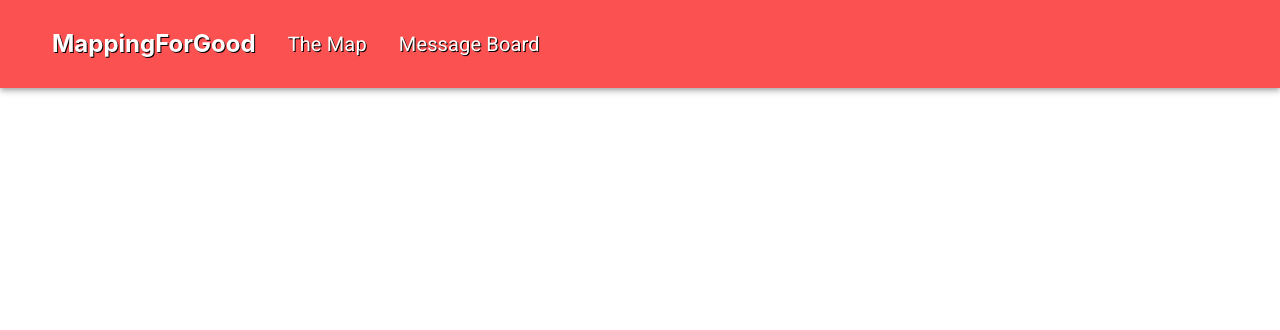
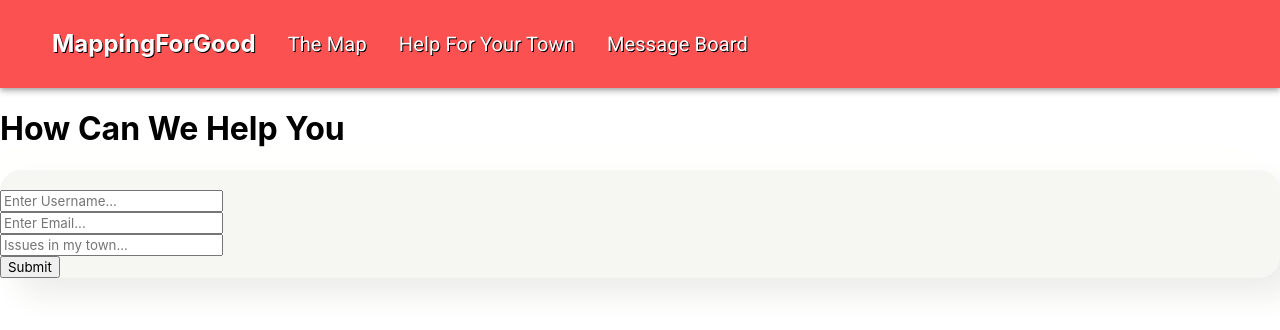
Before and after one commit to samderanova/MappingForGood, a React (Create React App) app in the folder frontend/: page /help-form in a window 1280 px wide. Shown: the top 330 px of the page. Built offline with nearby package versions, Linux system fonts and the light colour scheme.

Commit message:
Add routes to server, Create Form

```diff
--- a/frontend/src/App.js
+++ b/frontend/src/App.js
@@ -5,6 +5,7 @@ import Map from './components/Map/Map';
 import Home from './components/Home/Home';
 import MessageBoard from './components/MessageBoard/MessageBoard'
 import './App.css';
+import Form from './components/Form/Form';
 
 export default class App extends React.Component {
   render () {
@@ -19,6 +20,9 @@ export default class App extends React.Component {
               <Link to='/map'>
                 <Typography variant="h6">The Map</Typography>
               </Link>
+              <Link to='/help-form'>
+                <Typography variant="h6">Help For Your Town</Typography>
+              </Link>
               <Link to='/messageBoard'>
                 <Typography variant="h6">Message Board</Typography>
               </Link>
@@ -26,6 +30,7 @@ export default class App extends React.Component {
           </AppBar>
           <Route path='/' exact component={Home} />
           <Route path='/map' component={Map} />
+          <Route path='/help-form' component={Form} />
           <Route path='/messageBoard' component={MessageBoard} />
         </Router>
       </div>
--- a/frontend/src/components/Form/Form.css
+++ b/frontend/src/components/Form/Form.css
@@ -0,0 +1,21 @@
+#form-container {
+    margin: 0 2.5rem;
+}
+
+#form-header{
+    text-align: center;
+    font-size: 3rem;
+    font-weight: 200;
+    padding: 1rem 0.25rem;
+    animation-name: fade-in;
+    animation-duration: 1s;
+}
+
+
+Form .card
+{
+    border-radius: 21px;
+background: #f6f7f3;
+box-shadow:  16px 16px 32px #ecede9,
+             -16px -16px 32px #fffffd;
+}
--- a/frontend/src/components/Form/Form.js
+++ b/frontend/src/components/Form/Form.js
@@ -1,7 +1,7 @@
 import React from 'react';
-import './Home.css';
+import './Form.css';
 
-export default class Home extends React.Component {
+export default class Form extends React.Component {
     componentDidMount() {
         var observer = new IntersectionObserver(function(entries) {
             console.log(entries)
@@ -10,25 +10,17 @@ export default class Home extends React.Component {
             }
         }, { threshold: [0] });
 
-        observer.observe(document.getElementById("#problem"));
+        observer.observe(document.getElementById("#form-container"));
     }
     render() {
         return (
-            <div className="Form">
-                <form action="handle-form"method="post">
-                <label>
-                    Username:
-                    <input type="text" name="username" />
-                </label>
-                <label>
-                    Name:
-                    <input type="text" name="email" />
-                </label>
-                <label>
-                    Name:
-                    <input type="textArea" name="message" />
-                </label>
-                <input type="submit" value="Submit" />
+            <div id ="#form-container">
+                <h1 id="#form-header">How Can We Help You</h1>
+                <form className="card" action="handle-form"method="post"><br/>
+                    <input className="text-input" type="text" placeholder="Enter Username..." name="username" /><br/>
+                    <input className="text-input" type="text" placeholder="Enter Email..." name="email" /><br/>
+                    <input id="#text-area-input"type="textArea" placeholder="Issues in my town..." name="message" /><br/>
+                    <input id="#submit-button" type="submit" value="Submit" />
                 </form>
             </div>
         )
```
Also changed, not shown: 1 other file (tests, documents, lock files or other folders).
